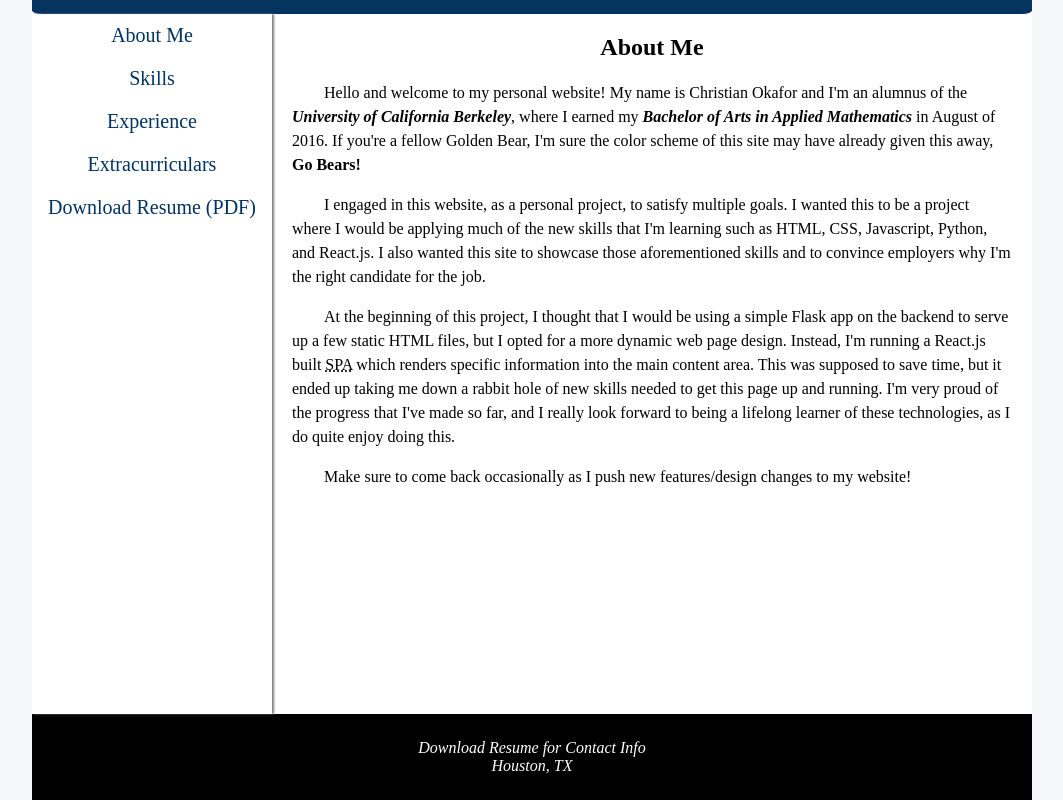
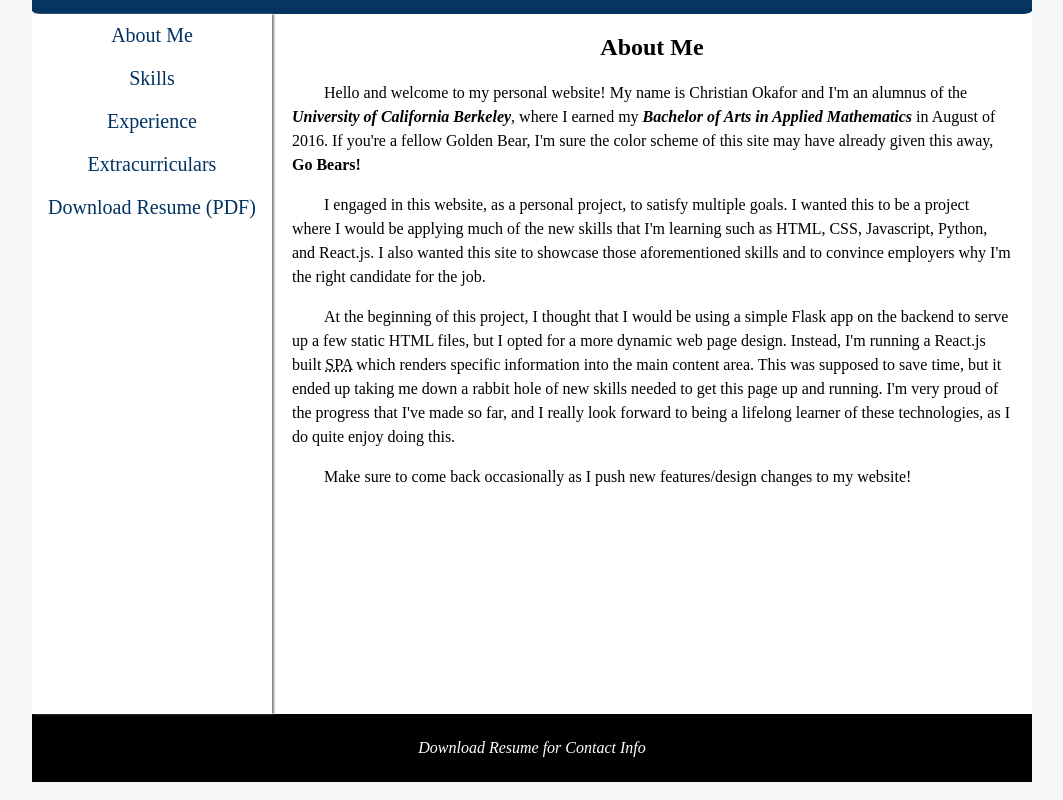
Before and after one commit to christian-okafor/personal-website, a React (Create React App) app: page / in a window 1280 px wide. Shown: the part 358-1158 px from the top of the page, without its empty margins (108-1171 px from the left). Built offline with nearby package versions, Linux system fonts and the light colour scheme; a web font is replaced by a local one.

Commit message:
Some changes to the button transitions + footer change

```diff
--- a/public/App.css
+++ b/public/App.css
@@ -53,6 +53,7 @@ div#navie {
   display: block;
 }
 div#navie .buts:hover{
+  transition: background-color 200ms ease 50ms;
   background-color: var(--cal-blue);
   color: white;
 }
--- a/public/index.html
+++ b/public/index.html
@@ -67,8 +67,7 @@
     <footer id='foot'>
       <!-- Contact info will go here, perhaps behind a captcha-->
       <address>
-        Download Resume for Contact Info<br>
-        Houston, TX <br>
+        Download Resume for Contact Info
       </address>
     </footer>
     <!--
--- a/src/App.css
+++ b/src/App.css
@@ -53,6 +53,7 @@ div#navie {
   display: block;
 }
 div#navie .buts:hover{
+  transition: background-color 200ms ease 50ms;
   background-color: var(--cal-blue);
   color: white;
 }
```
